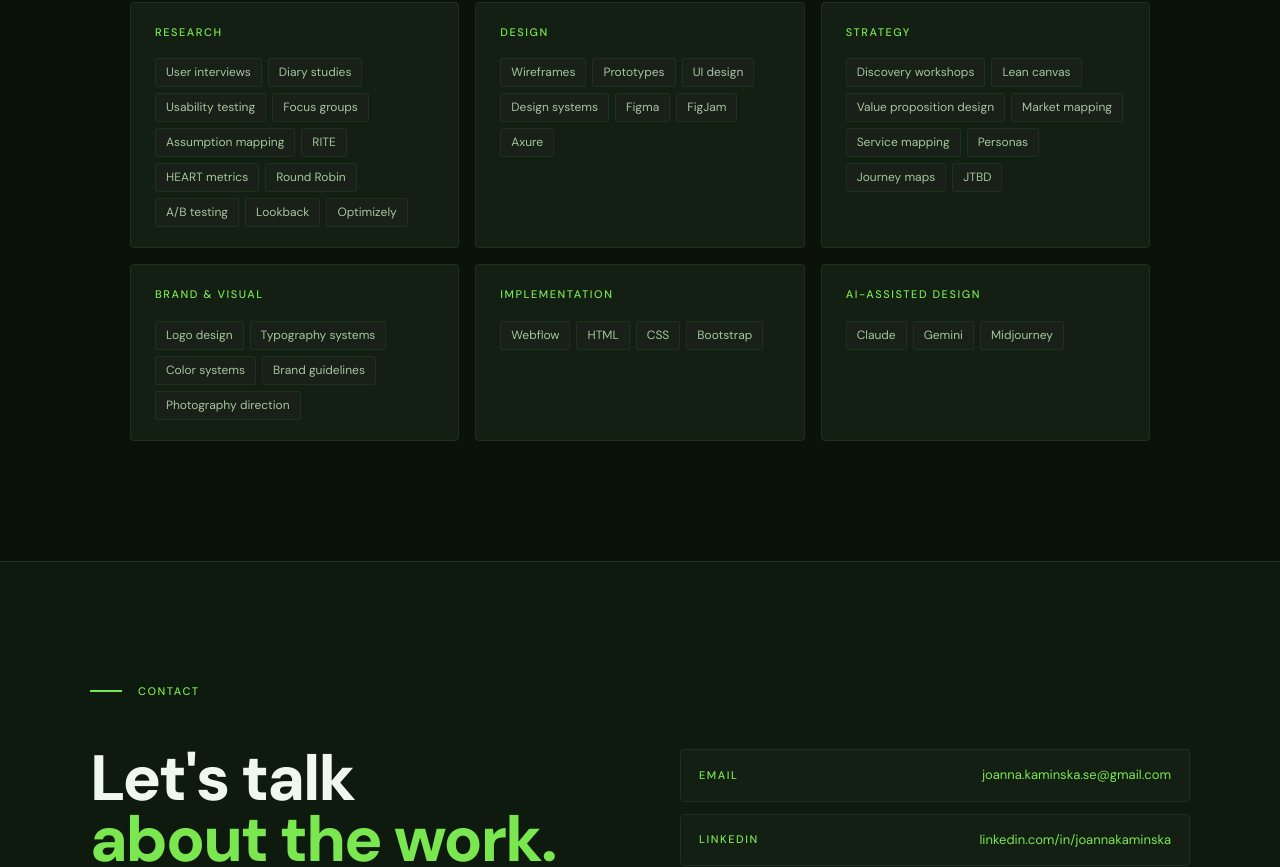
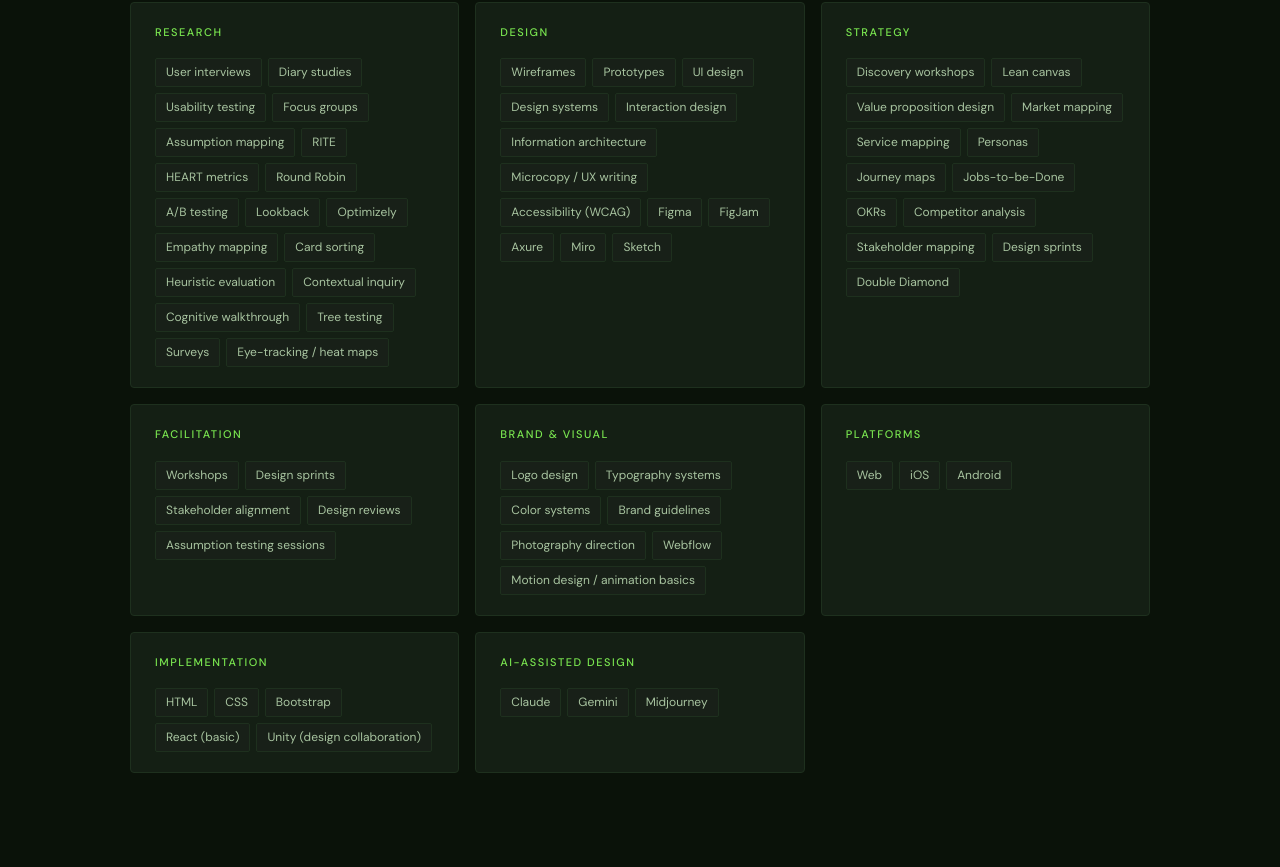
Before and after one commit to jo-kam/joanna-portfolio, a React (Vite) app: page / in a window 1280 px wide. Shown: the part 5175-6042 px from the top of the page. Built offline with nearby package versions, Linux system fonts and the light colour scheme.

Commit message:
Add platforms and Unity to skills

```diff
--- a/src/App.jsx
+++ b/src/App.jsx
@@ -484,11 +484,13 @@
 function SkillsSection() {
   const isMobile = useIsMobile();
   const groups = [
-    { label: "Research", items: ["User interviews", "Diary studies", "Usability testing", "Focus groups", "Assumption mapping", "RITE", "HEART metrics", "Round Robin", "A/B testing", "Lookback", "Optimizely"] },
-    { label: "Design", items: ["Wireframes", "Prototypes", "UI design", "Design systems", "Figma", "FigJam", "Axure"] },
-    { label: "Strategy", items: ["Discovery workshops", "Lean canvas", "Value proposition design", "Market mapping", "Service mapping", "Personas", "Journey maps", "JTBD"] },
-    { label: "Brand & Visual", items: ["Logo design", "Typography systems", "Color systems", "Brand guidelines", "Photography direction"] },
-    { label: "Implementation", items: ["Webflow", "HTML", "CSS", "Bootstrap"] },
+    { label: "Research", items: ["User interviews", "Diary studies", "Usability testing", "Focus groups", "Assumption mapping", "RITE", "HEART metrics", "Round Robin", "A/B testing", "Lookback", "Optimizely", "Empathy mapping", "Card sorting", "Heuristic evaluation", "Contextual inquiry", "Cognitive walkthrough", "Tree testing", "Surveys", "Eye-tracking / heat maps"] },
+    { label: "Design", items: ["Wireframes", "Prototypes", "UI design", "Design systems", "Interaction design", "Information architecture", "Microcopy / UX writing", "Accessibility (WCAG)", "Figma", "FigJam", "Axure", "Miro", "Sketch"] },
+    { label: "Strategy", items: ["Discovery workshops", "Lean canvas", "Value proposition design", "Market mapping", "Service mapping", "Personas", "Journey maps", "Jobs-to-be-Done", "OKRs", "Competitor analysis", "Stakeholder mapping", "Design sprints", "Double Diamond"] },
+    { label: "Facilitation", items: ["Workshops", "Design sprints", "Stakeholder alignment", "Design reviews", "Assumption testing sessions"] },
+    { label: "Brand & Visual", items: ["Logo design", "Typography systems", "Color systems", "Brand guidelines", "Photography direction", "Webflow", "Motion design / animation basics"] },
+    { label: "Platforms", items: ["Web", "iOS", "Android"] },
+    { label: "Implementation", items: ["HTML", "CSS", "Bootstrap", "React (basic)", "Unity (design collaboration)"] },
     { label: "AI-assisted design", items: ["Claude", "Gemini", "Midjourney"] },
   ];
   return (
@@ -546,7 +548,7 @@
           </FadeIn>
           <FadeIn delay={isMobile ? 0 : 150}>
             <div style={{ display: "flex", flexDirection: "column", gap: 12 }}>
-              {[["Email","joanna.kaminska.se@gmail.com",true],["LinkedIn","linkedin.com/in/joannakaminska",true],["Location","Stockholm, Sweden",false]].map(([label, value, isLink]) => (
+              {[["Email","joanna.kaminska.se@gmail.com",true],["LinkedIn","www.linkedin.com/in/joanna-ux",true],["Location","Stockholm, Sweden",false]].map(([label, value, isLink]) => (
                 <div key={label} style={{
                   display: "flex", justifyContent: "space-between", alignItems: "center",
                   padding: "14px 18px", background: DS.colors.raised,
```
